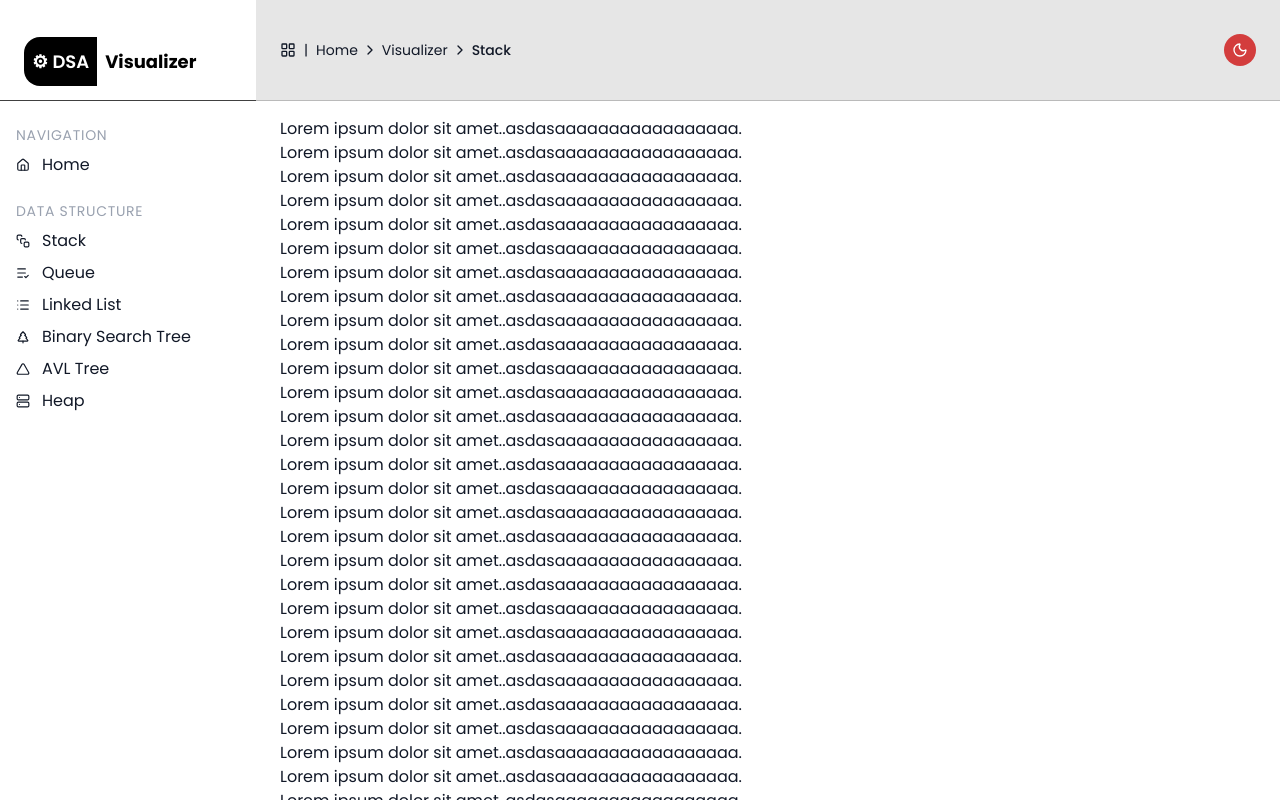
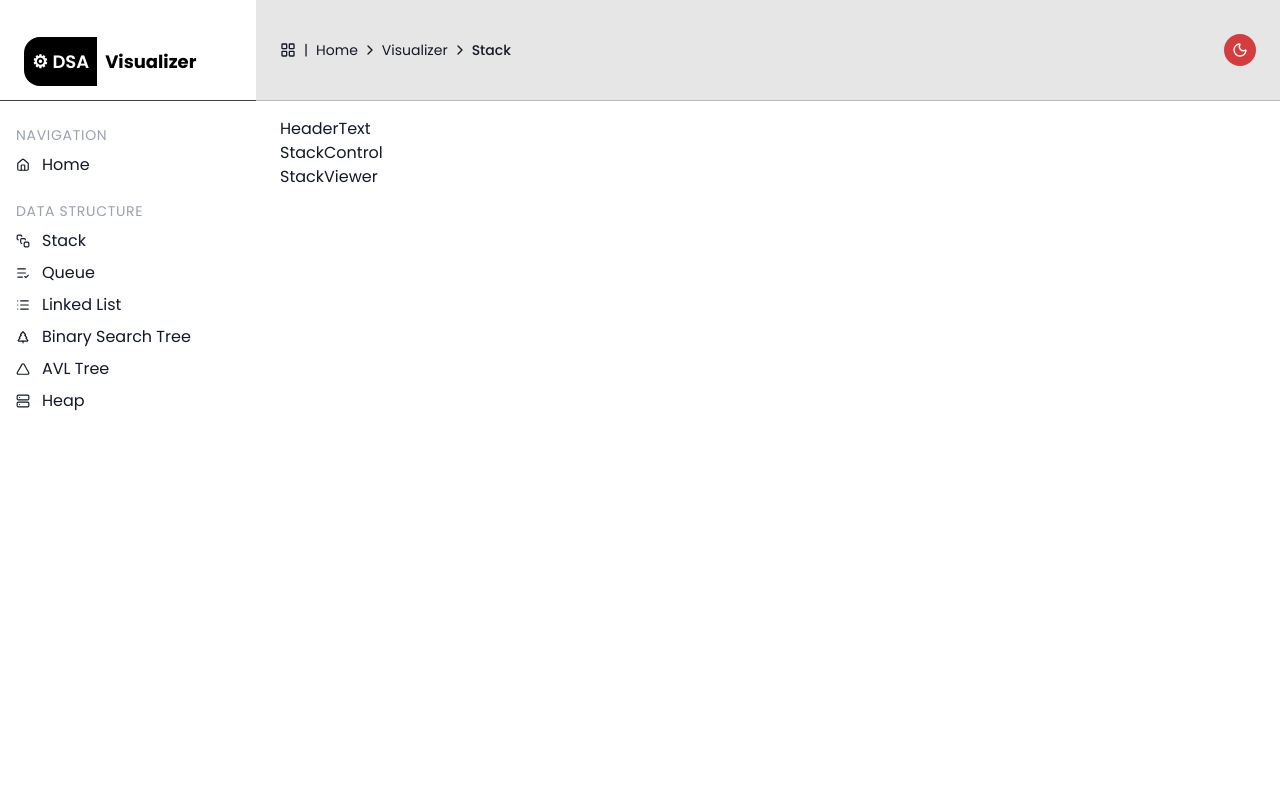
Before and after one commit to Bishwas-Timalsina/Algorithm-Visualizer, a React app: page /visualizer/stack in a window 1280 px wide. Built offline with nearby package versions, Linux system fonts and the light colour scheme; the HTML template or start-up script is replaced by a standard one.

Commit message:
Stack Page implementation

```diff
--- /dev/null
+++ b/src/components/Atomic/Text.tsx
@@ -0,0 +1,9 @@
+import React from 'react'
+
+const Text = () => {
+  return (
+    <div>Text</div>
+  )
+}
+
+export default Text
--- a/src/layout/HomeLayout.tsx
+++ b/src/layout/HomeLayout.tsx
@@ -16,10 +16,6 @@ const HomeLayout = () => {
         </header>
 
         <section className="flex-1 overflow-y-auto px-6 py-4 text-[var(--text-color)]">
-          {Array.from({ length: 50 }).map((_, i) => (
-            <p key={i}>Lorem ipsum dolor sit amet..asdasaaaaaaaaaaaaaaaaa.</p>
-          ))}
-
           <Outlet />
         </section>
       </main>
--- /dev/null
+++ b/src/pages/Stack/Components/HeaderText.tsx
@@ -0,0 +1,9 @@
+import React from 'react'
+
+const HeaderText = () => {
+  return (
+    <div>HeaderText</div>
+  )
+}
+
+export default HeaderText
--- /dev/null
+++ b/src/pages/Stack/Components/StackControl.tsx
@@ -0,0 +1,9 @@
+import React from 'react'
+
+const StackControl = () => {
+  return (
+    <div>StackControl</div>
+  )
+}
+
+export default StackControl
--- /dev/null
+++ b/src/pages/Stack/Components/StackViewer.tsx
@@ -0,0 +1,9 @@
+import React from 'react'
+
+const StackViewer = () => {
+  return (
+    <div>StackViewer</div>
+  )
+}
+
+export default StackViewer
--- a/src/pages/Stack/StackPage.tsx
+++ b/src/pages/Stack/StackPage.tsx
@@ -1,9 +1,18 @@
-import React from 'react'
+import React from "react";
+import HeaderText from "./Components/HeaderText";
+import StackControl from "./Components/StackControl";
+import StackViewer from "./Components/StackViewer";
 
 const StackPage = () => {
   return (
-    <div>StackPage</div>
-  )
-}
+    <>
+      <div>
+        <HeaderText />
+        <StackControl />
+        <StackViewer />
+      </div>
+    </>
+  );
+};
 
-export default StackPage
+export default StackPage;
```
